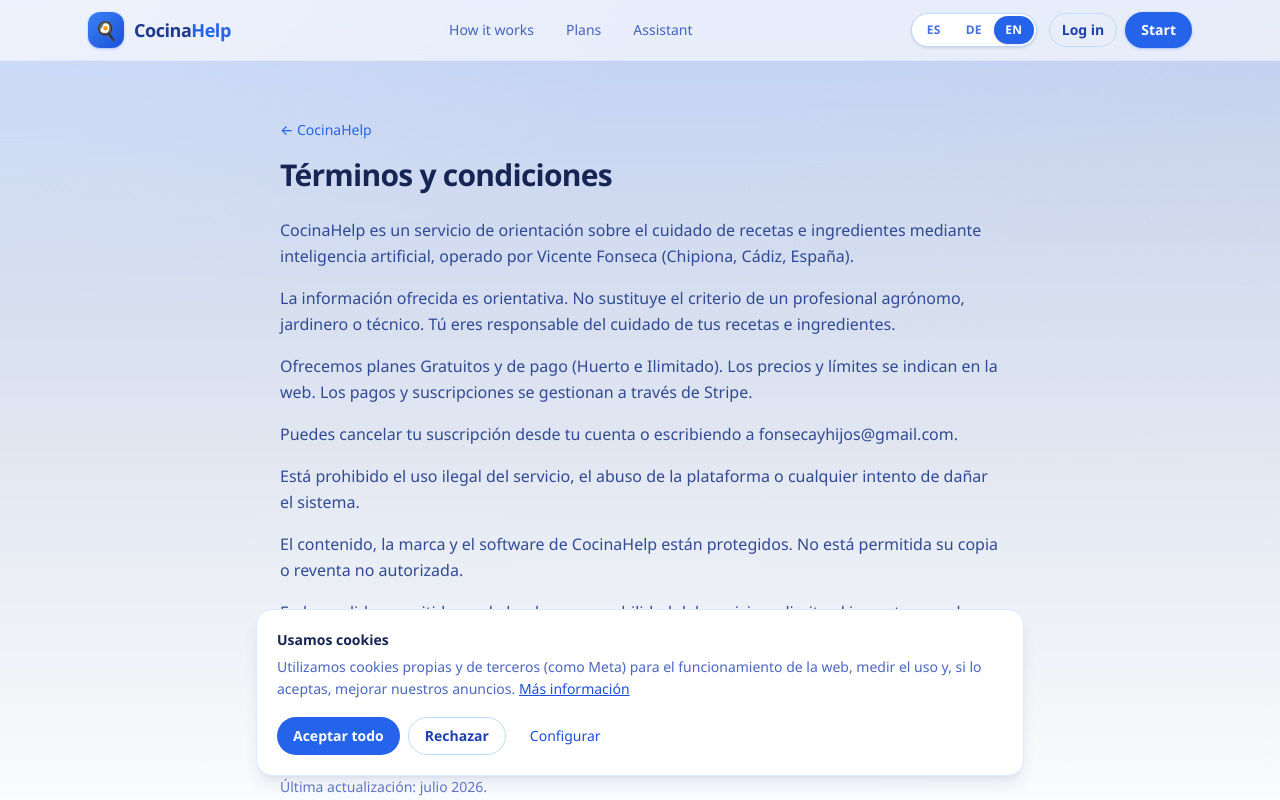
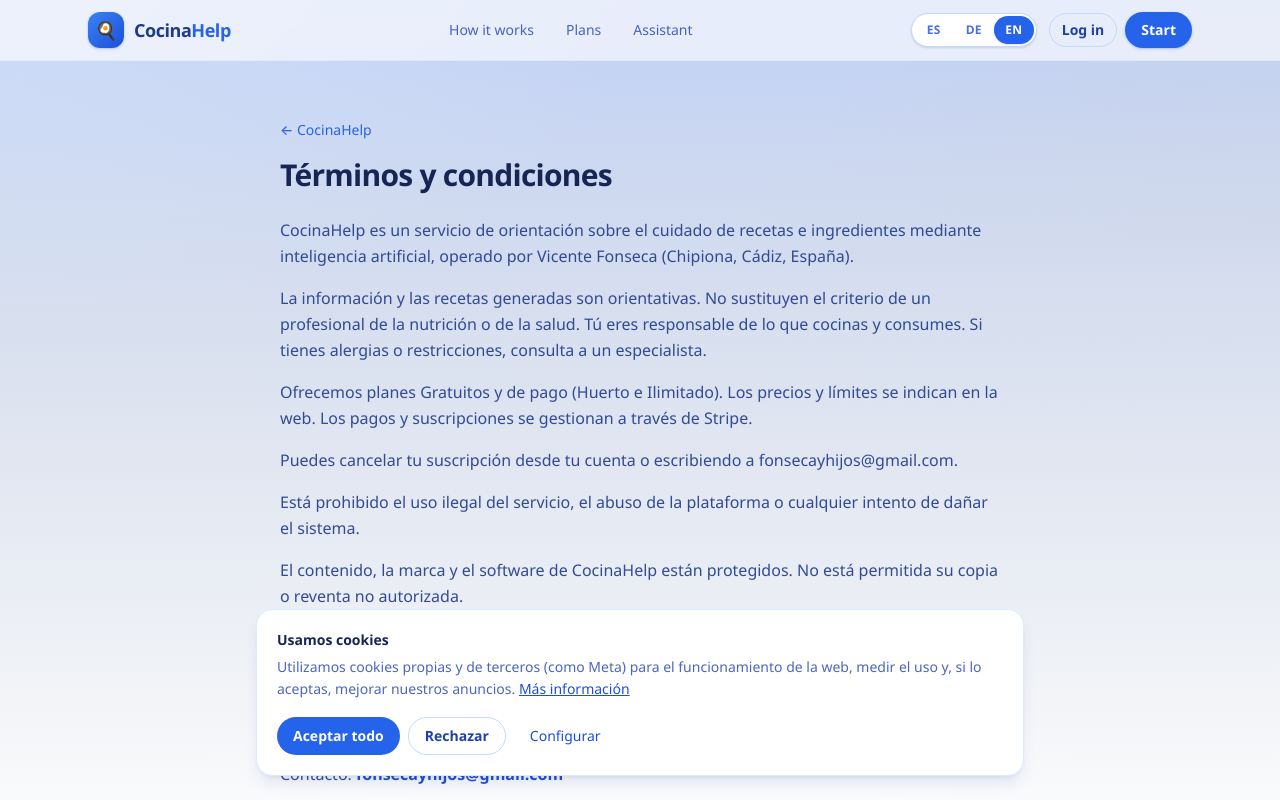
Before and after one commit to fonsecayhijos/CocinaHelp, a Next.js app: page /terminos in a window 1280 px wide. Shown: the top 800 px of the page. Built offline with nearby package versions, Linux system fonts and the light colour scheme; no server answers.

Commit message:
Update disclaimer for recipes not plants

```diff
--- a/src/app/terminos/page.tsx
+++ b/src/app/terminos/page.tsx
@@ -18,8 +18,7 @@ export default function TerminosPage() {
               operado por Vicente Fonseca (Chipiona, Cádiz, España).
             </p>
             <p>
-              La información ofrecida es orientativa. No sustituye el criterio de un profesional agrónomo,
-              jardinero o técnico. Tú eres responsable del cuidado de tus recetas e ingredientes.
+              La información y las recetas generadas son orientativas. No sustituyen el criterio de un profesional de la nutrición o de la salud. Tú eres responsable de lo que cocinas y consumes. Si tienes alergias o restricciones, consulta a un especialista.
             </p>
             <p>
               Ofrecemos planes Gratuitos y de pago (Huerto e Ilimitado). Los precios y límites se indican en la web.
```
